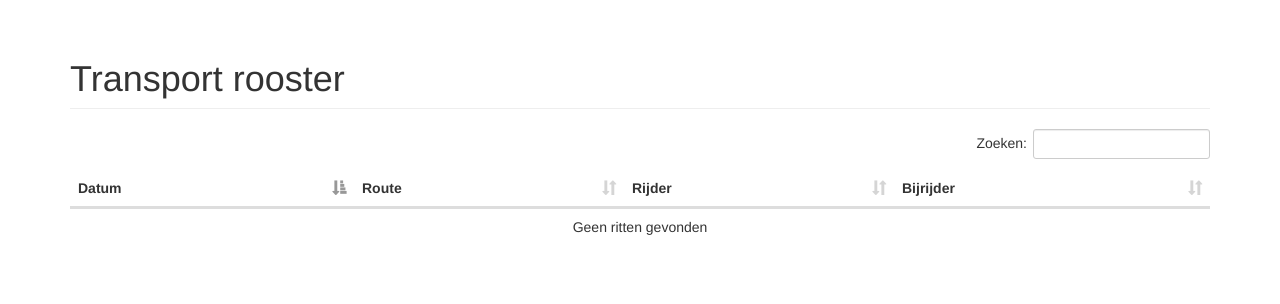
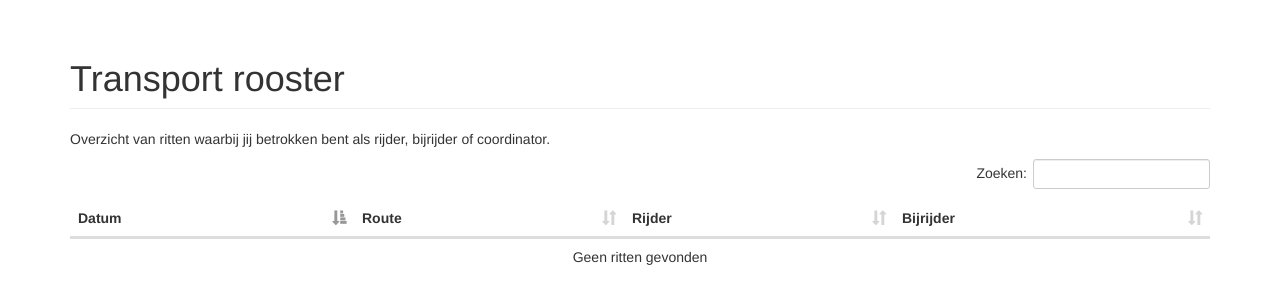
Before and after one commit to VOKO-Utrecht/voko, a Django app: template webapp/templates/transport/schedule.html in a window 1280 px wide. Shown: the part 51-355 px from the top of the page. Run offline with Django 3.2, Linux system fonts and the light colour scheme; the template is opened without the code that fills it, so the values that code supplies are empty; some libraries are stand-ins or nearby versions.

Commit message:
Schedule intro text

```diff
--- a/webapp/templates/transport/schedule.html
+++ b/webapp/templates/transport/schedule.html
@@ -3,7 +3,9 @@
 {% block title %}Transport rooster{% endblock %}
 {% block content %}
     <h1 class="page-header">Transport rooster</h1>
-
+    <p>
+        Overzicht van ritten waarbij jij betrokken bent als rijder, bijrijder of coordinator.
+    </p>
     <!-- Table -->
     <table class="table table-hover" id="schedule-table">
         <thead>
```
